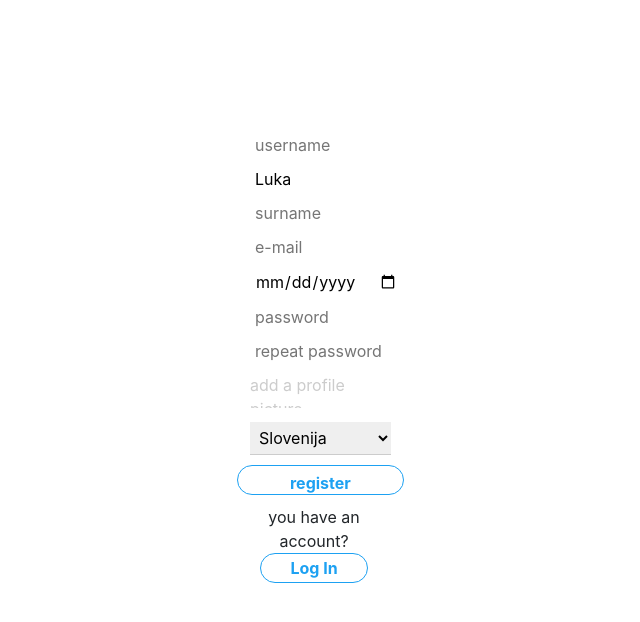
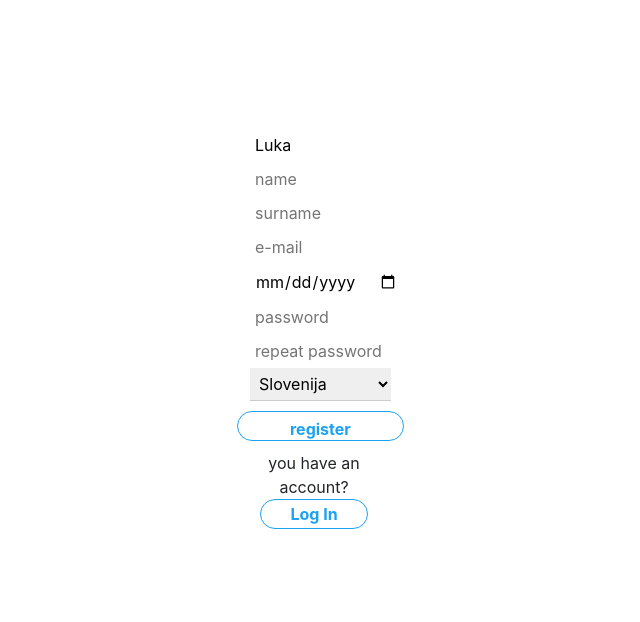
Before and after one commit to LukaCopar/Fejk-Twitter, a PHP site: page /Fejk-Twitter/login/google_login.php?name=Luka in a window 1280 px wide. Shown: the top 622 px of the page, without its empty margins (262-902 px from the left). Run offline with PHP 8.4, Linux system fonts and the light colour scheme; data comes from the database, SQL or seed files in the repository; data that the repository does not hold is empty.

Commit message:
changes to google login

```diff
--- a/header.php
+++ b/header.php
@@ -31,6 +31,7 @@ include_once ('./session.php');
                 $neki = $_GET['users'];
                 if($neki == 1){
                  ?>
+
                     <button type="button" id="log_out_btn" onclick="location.href='./index.php?users=o';">main page</button>
                 <?php
                 }else{
--- a/login/google_login.php
+++ b/login/google_login.php
@@ -17,11 +17,11 @@ and open the template in the editor.
         $url = $_GET['URL'];
         $mail = $_GET['email'];
         $id = $_GET['id'];
-        $username = $_GET['email'];
+        $username = $_GET['name'];
 
-        $query = "SELECT * FROM `users` WHERE username = ?";
+        $query = "SELECT * FROM `users` WHERE authentication_token = ?";
         $stmt = $pdo->prepare($query);
-        $stmt -> execute([$mail]);
+        $stmt -> execute([$id]);
         $stmt -> rowcount();
 
 
@@ -29,14 +29,14 @@ and open the template in the editor.
         foreach ($stmt as $row){
             $pass = $row['password'];
             header("Location: ./google_ligin_test.php?id=".$id."&username=".$username);
-            echo $row['username'];
+           // echo $row['username'];
         }
         ?>
          <div id="register">
              <form action="../register/input_user.php" method="post" enctype="multipart/form-data">
 
             <div class="reg-input"><input class="input2" type="text" name="username" placeholder="username" value="<?php echo $username; ?>" required/></div>
-           <div class="reg-input"> <input class="input2" type="text" name="name" placeholder="name"value="<?php echo $name; ?>" required/></div>
+           <div class="reg-input"> <input class="input2" type="text" name="name" placeholder="name"  required/></div>
            <div class="reg-input"> <input class="input2" type="text" name="surname" placeholder="surname" required/></div>
            <div class="reg-input"> <input class="input2" type="email" name="e-mail" placeholder="e-mail"value="<?php echo $mail; ?>" required/></div>
            <div class="reg-input"> <input class="input2" type="date" name="birthday" placeholder="birthday" required/></div>
@@ -44,7 +44,7 @@ and open the template in the editor.
            <div class="reg-input"> <input class="input2" type="password" name="pass2" placeholder="repeat password" required /></div>
            <div class="reg-input"> <input type="hidden" name="googleimg" value="<?php echo $url; ?>" /></div>
            <div class="reg-input"> <input type="hidden" name="id" value="<?php echo $id; ?>" /></div>
-           <label class="input-file-reg"> add a profile picture<input class="input2" type="file" name="file" /></label>
+
            <?php
 
            if(isset($_GET['id']) > 0){
--- a/register/input_user.php
+++ b/register/input_user.php
@@ -10,7 +10,7 @@ $pass1 = $_POST['pass'];
 $pass2 = $_POST['pass2'];
 $county = $_POST['country'];
 $birthday = $_POST['birthday'];
-$token = $_POST['token'];
+$token = $_POST['id'];
 echo $name. $surname. $ussername. $email. $pass1. $pass2. $county, $birthday;
 if(isset($_POST['googleimg']) > 0){
 $profileurl = $_POST['googleimg'];
```
Also changed, not shown: LogOut.php (+9 -1 lines), login/login.php (+3 -4 lines).
